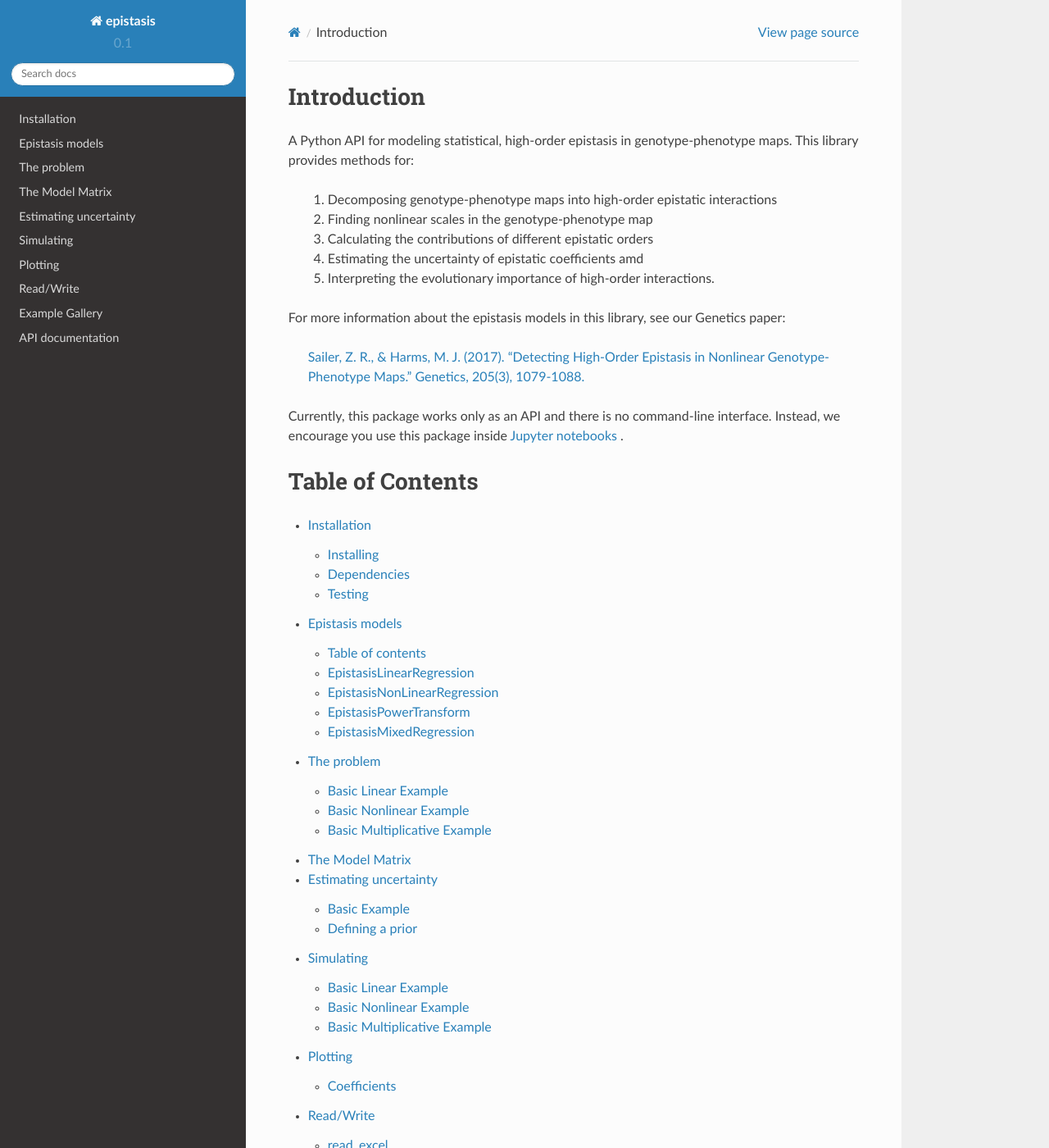
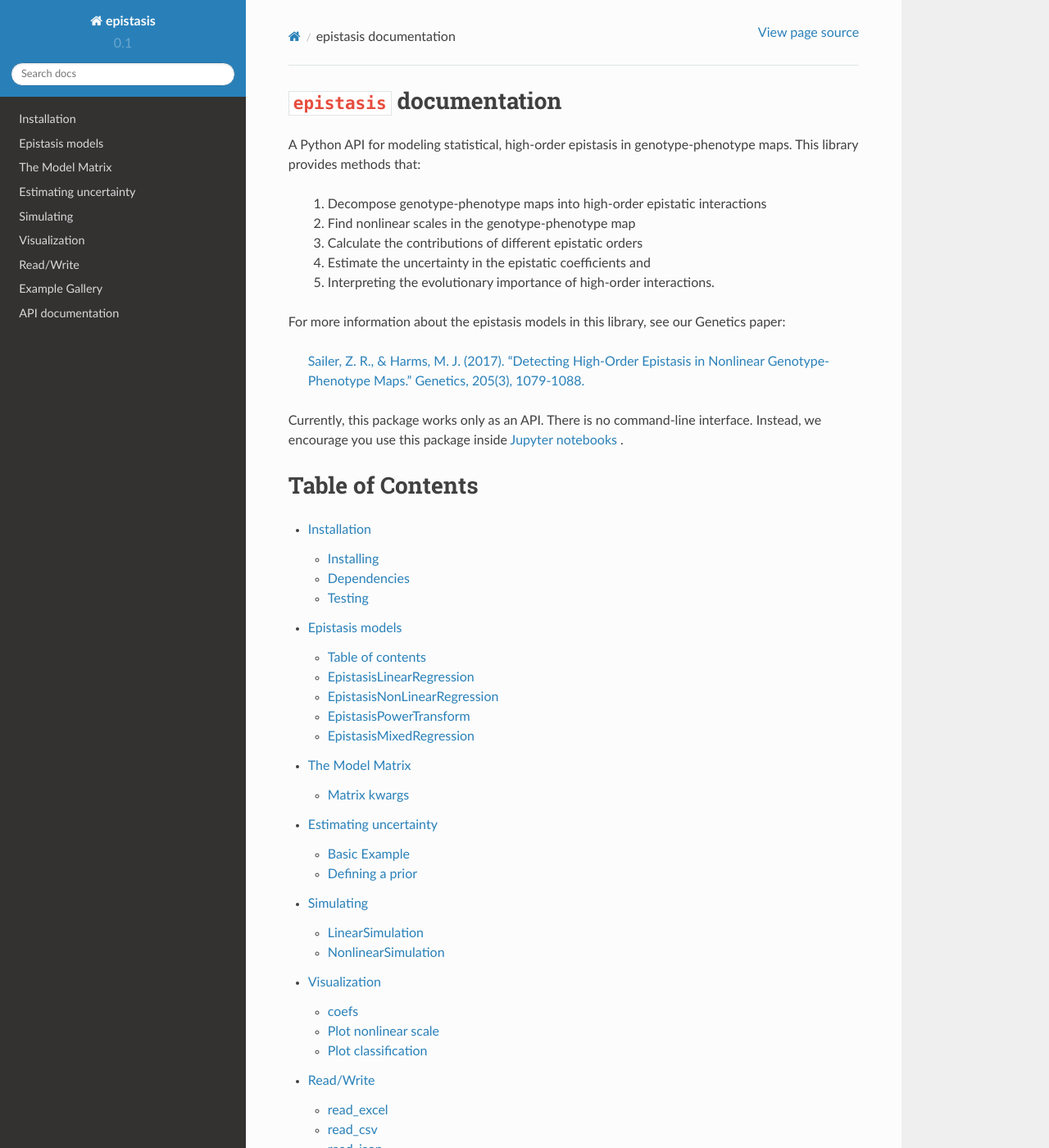
Before and after one commit to harmslab/epistasis, a Sphinx documentation site: the page built from docs/index.rst, in a window 1280 px wide and 1400 px high. Shown: the whole window at 82% size. Built offline with Sphinx 7.4.7 and the Read the Docs theme 2.0.0, drawn with Linux system fonts in a browser that asks for light colours.

Commit message:
add a bunch of docs

```diff
--- a/docs/index.rst
+++ b/docs/index.rst
@@ -3,16 +3,16 @@
    You can adapt this file completely to your liking, but it should at least
    contain the root `toctree` directive.
 
-Introduction
-============
+``epistasis`` documentation
+===========================
 
 A Python API for modeling statistical, high-order epistasis in genotype-phenotype maps.
-This library provides methods for:
+This library provides methods that:
 
-    1. Decomposing genotype-phenotype maps into high-order epistatic interactions
-    2. Finding nonlinear scales in the genotype-phenotype map
-    3. Calculating the contributions of different epistatic orders
-    4. Estimating the uncertainty of epistatic coefficients amd
+    1. Decompose genotype-phenotype maps into high-order epistatic interactions
+    2. Find nonlinear scales in the genotype-phenotype map
+    3. Calculate the contributions of different epistatic orders
+    4. Estimate the uncertainty in the epistatic coefficients and
     5. Interpreting the evolutionary importance of high-order interactions.
 
 For more information about the epistasis models in this library, see our Genetics paper:
@@ -32,11 +32,10 @@ Table of Contents
 
    pages/install
    pages/models
-   pages/fitting
    pages/model_matrix
    pages/estimating-uncertainty
    pages/simulate
-   pages/plot
+   pages/visualize
    pages/io
    gallery/index.rst
    api/main.rst
--- a/docs/pages/simulate.rst
+++ b/docs/pages/simulate.rst
@@ -1,13 +1,10 @@
 Simulating
 ==========
 
-Epistasis can take many forms. It can be nonlinear and/or high-order (i.e. higher
-than three-way interactions). The ``epistasis`` package provides flexibles classes
-build simulated genotype-phenotype maps that exhibit such features. A few out-of-box classes
-examples are shown below.
+Simulate rough, epistatic genotype-phenotype maps using the ``simulate`` module.
 
-Basic Linear Example
---------------------
+LinearSimulation
+----------------
 
 The following examples show a variety ways to simulate a genotype-phenotype map
 with linear, high-order epistatic interactions. The simulation interface provides
@@ -15,7 +12,7 @@ methods to easily dictate the construction of a simulated genotype-phenotype map
 
 .. code-block:: python
 
-    from epistasis.simulate import AdditiveSimulation
+    from epistasis.simulate import LinearSimulation
 
     # Define the wildtype sequence and possible mutations at each site.
     wildtype = "0000"
@@ -26,7 +23,7 @@ methods to easily dictate the construction of a simulated genotype-phenotype map
         3: ["0", "1"]
     }
     # Initialize a simulation
-    gpm = AdditiveSimulation(wildtype, mutations)
+    gpm = LinearSimulation(wildtype, mutations)
 
     # Set the order of epistasis
     gpm.set_coefs_order(4)
@@ -42,7 +39,7 @@ fine with a simple, binary alphabet at each site.
 
     # define the length of genotypes and the order of epistasis
     length = 4
-    gpm = AdditiveSimulation.from_length(length)
+    gpm = LinearSimulation.from_length(length)
 
     # Generate random epistatic coefs
     gpm.set_coefs_order(4)
@@ -52,15 +49,10 @@ For all simulated genotype-phenotype maps, one can initialize a genotype-phenoty
 map from an existing dataset. Scroll through class methods that start with ``from_`` to
 see all options for initializing simulated genotype-phenotype maps.
 
-Basic Nonlinear Example
------------------------
+NonlinearSimulation
+-------------------
 
-Often, the genotype-phenotype map is nonlinear. That is to say, the genotypes and
-phenotypes change on different scales. Genotypes, for example, differ by discrete,
-linear changes in sequences (known as mutations). How these changes translate to
-phenotype may be less obvious. Sometimes, the effects of mutations simply add together.
-Sometimes, the effects multiply. The ``epistasis`` package has ``NonlinearSimulation``
-class that allows you to construct these more complicated genotype-phenotype maps.
+Simulate a nonlinear, epistatic genotype-phenotype map using ``NonlinearSimulation``.
 Simply define a function which transforms a linear genotype-phenotype map onto
 a nonlinear scale. Note, the function must have ``x`` as the first argument. This
 argument represents the linearized phenotypes to be transformed.
@@ -79,15 +71,10 @@ argument represents the linearized phenotypes to be transformed.
     gpm.set_coefs_order(4)
     gpm.set_coefs_random((0,1))
 
+**Multiplicative Example**
 
-Basic Multiplicative Example
-----------------------------
-
-Multiplicative epistasis is a common nonlinear, phenotypic scale. You can simulate
-a multiplicative genotype-phenotype map using the ``NonlinearSimulation`` class.
-Remember, the ``epistasis`` package always constructs/decomposes epistasis as a sum of epistatic
-coefficients. To construct a multiplicative map, then, simply use the exponential
-logarithm of the epistatic coefficients:
+Multiplicative epistasis is a common nonlinear, phenotypic scale. Simulate this
+type of map using the ``NonlinearSimulation`` class.
 
 .. math::
 
--- a/docs/pages/plot.rst
+++ b/docs/pages/visualize.rst
@@ -1,10 +1,10 @@
-Plotting
-========
+Visualization
+=============
 
 The ``epistasis`` package comes with a few functions to plot epistasis data.
 
-Coefficients
-------------
+coefs
+-----
 
 The plotting module comes with a default function for plotting epistatic
 coefficients. It plots the value of the coefficient as bar graphs, the label as
@@ -24,7 +24,12 @@ a box plot (see example below), and signficicance as stars using a t-test.
     values = model.epistasis.values
     fig, ax = coefs(sites, values)
 
-Figure
-~~~~~~
+.. image:: ../img/coefs.png
 
-.. image:: ../img/coefs.png
+
+Plot nonlinear scale
+--------------------
+
+
+Plot classification
+-------------------
```
Also changed, not shown: other parts of docs/index.rst (+1 -1 lines), docs/pages/estimating-uncertainty.rst (+5 -15 lines), docs/pages/model_matrix.rst (+31 -10 lines).
